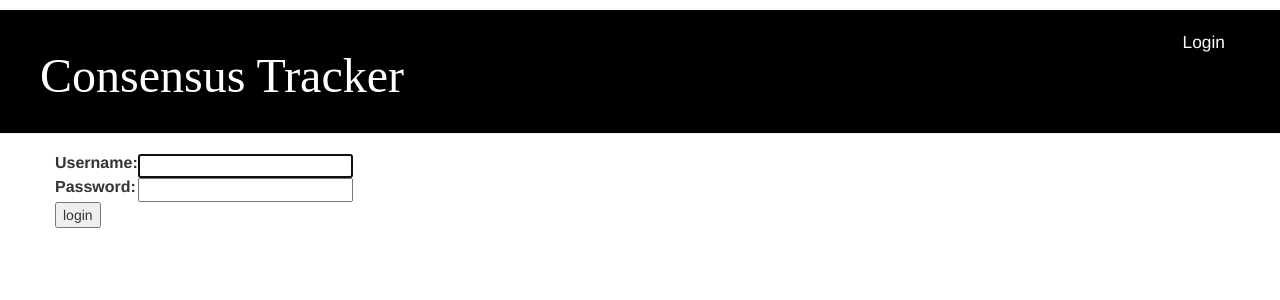
After one commit to sgoedecke/consensus, a Django app: page /accounts/login/?next=/claim/1/ in a window 1280 px wide. The commit adds this page. Shown: the top 300 px of the page. Run offline with Django 3.2, Linux system fonts and the light colour scheme; some libraries are stand-ins or nearby versions.

Commit message:
Major changes.

```diff
--- a/consensus/settings.py
+++ b/consensus/settings.py
@@ -121,3 +121,5 @@ USE_TZ = True
 
 STATIC_URL = '/static/'
 STATIC_ROOT = os.path.join(BASE_DIR, 'static')
+
+LOGIN_REDIRECT_URL = '/'
--- a/consensus/urls.py
+++ b/consensus/urls.py
@@ -18,5 +18,7 @@ from django.contrib import admin
 
 urlpatterns = [
     url(r'^admin/', admin.site.urls),
+	url(r'^accounts/login/$', 'django.contrib.auth.views.login'),
+	url(r'^accounts/logout/$', 'django.contrib.auth.views.logout', {'next_page': '/'}),
     url(r'', include('survey.urls')),	#this just tells it to look in the survey app's urls.py
 ]
--- a/survey/static/css/survey.css
+++ b/survey/static/css/survey.css
@@ -33,12 +33,13 @@ h1, h2, h3, h4 {
 .top-menu, .top-menu:hover, .top-menu:visited {
     color: #ffffff;
     float: right;
-    font-size: 26pt;
-    margin-right: 40px;
+    font-size: 13pt;
+    margin-right: 35px;
 }
 
 .claim {
     color: #000000;
+    text-align: left;
 	font-size: 15pt;
     margin-bottom: 7px;
 }
--- /dev/null
+++ b/survey/templates/registration/login.html
@@ -0,0 +1,26 @@
+{% extends "survey/base.html" %}
+
+{% block content %}
+
+{% if form.errors %}
+<p>Your username and password didn't match. Please try again.</p>
+{% endif %}
+
+<form method="post" action="{% url 'django.contrib.auth.views.login' %}">
+{% csrf_token %}
+<table>
+<tr>
+    <td>{{ form.username.label_tag }}</td>
+    <td>{{ form.username }}</td>
+</tr>
+<tr>
+    <td>{{ form.password.label_tag }}</td>
+    <td>{{ form.password }}</td>
+</tr>
+</table>
+
+<input type="submit" value="login" />
+<input type="hidden" name="next" value="{{ next }}" />
+</form>
+
+{% endblock %}
--- a/survey/templates/survey/base.html
+++ b/survey/templates/survey/base.html
@@ -9,7 +9,13 @@
 </head>
 <body>
     <div class="page-header">
-		<a href="{% url 'claim_new' %}" class="top-menu"><span class="glyphicon glyphicon-plus"></span></a>
+    	{% if user.is_authenticated %}
+		<a href="{% url 'claim_new' %}" class="top-menu">Submit new claim</a>
+		<a href="{% url 'django.contrib.auth.views.logout' %}"class="top-menu">Logout</a>
+		<p class="top-menu">Logged in as '{{ user.username }}' </p>
+		{% else %}
+		<a href="{% url 'django.contrib.auth.views.login' %}" class="top-menu">Login</a>
+		{% endif %}
         <h1><a href="/">Consensus Tracker</a></h1>
     </div>
     <div class="content container">
--- a/survey/templates/survey/claim_list.html
+++ b/survey/templates/survey/claim_list.html
@@ -3,7 +3,7 @@
 {% block content %}
 {% for claim in claims %}
     <div class ="claim">
-       <p><a href="{% url 'claim_detail' pk=claim.pk %}">({{claim.upvotes}}) | {{ claim.text }} ({{ claim.yeas }}/{{ claim.nays }})</a></p>
+       <p><a href="{% url 'claim_detail' pk=claim.pk %}" class="claim">{{ claim.text }} ({{ claim.yeas }}/{{ claim.nays }})</a></p>
     </div>
 {% endfor %}
 {% endblock %}
```
Also changed, not shown: survey/models.py (+7 -0 lines), survey/templates/survey/claim_detail.html (+8 -0 lines), survey/views.py (+17 -8 lines), survey/migrations/0004_voter.py (added), survey/migrations/0005_auto_20160515_0613.py (added), survey/migrations/0006_claim_answerers.py (added).
